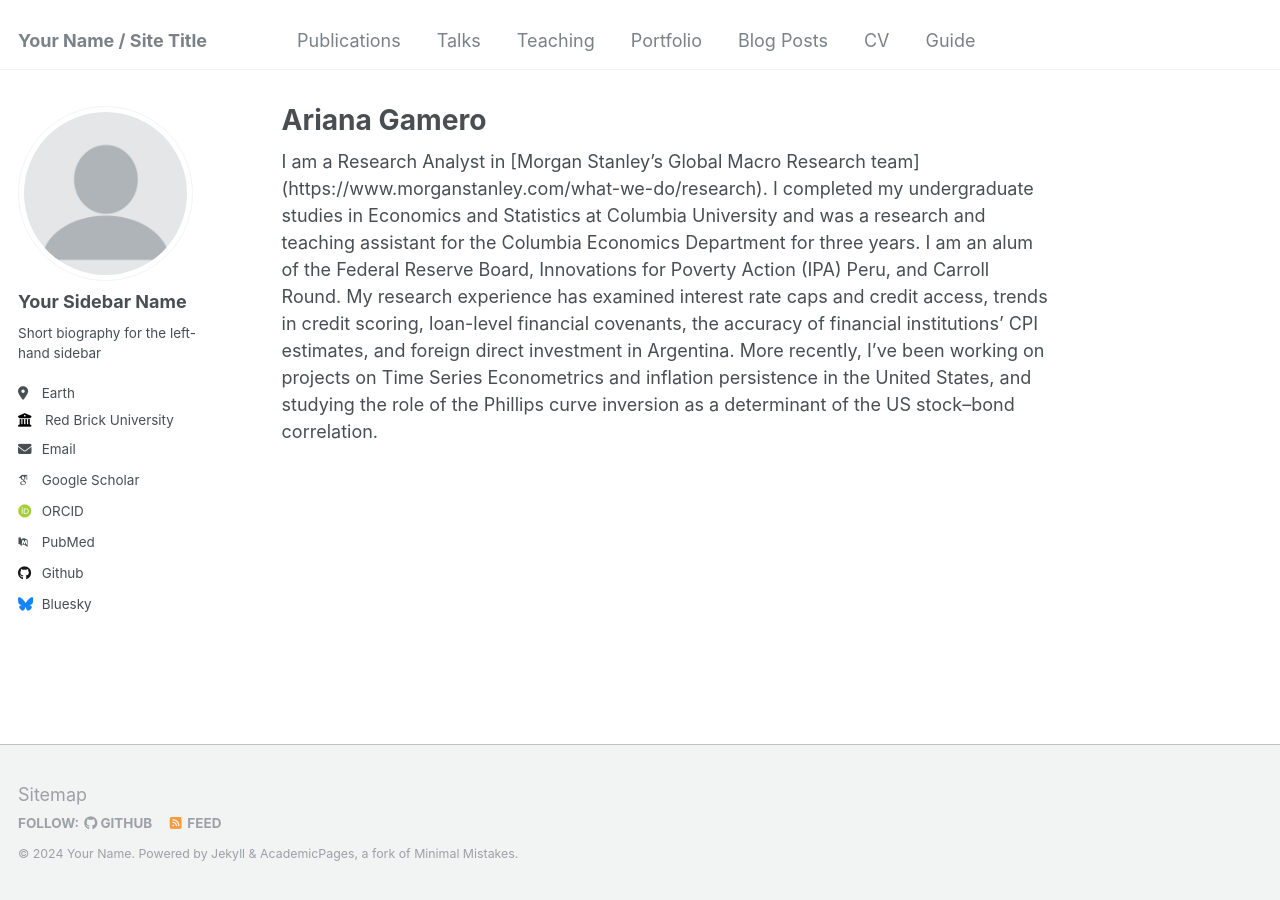
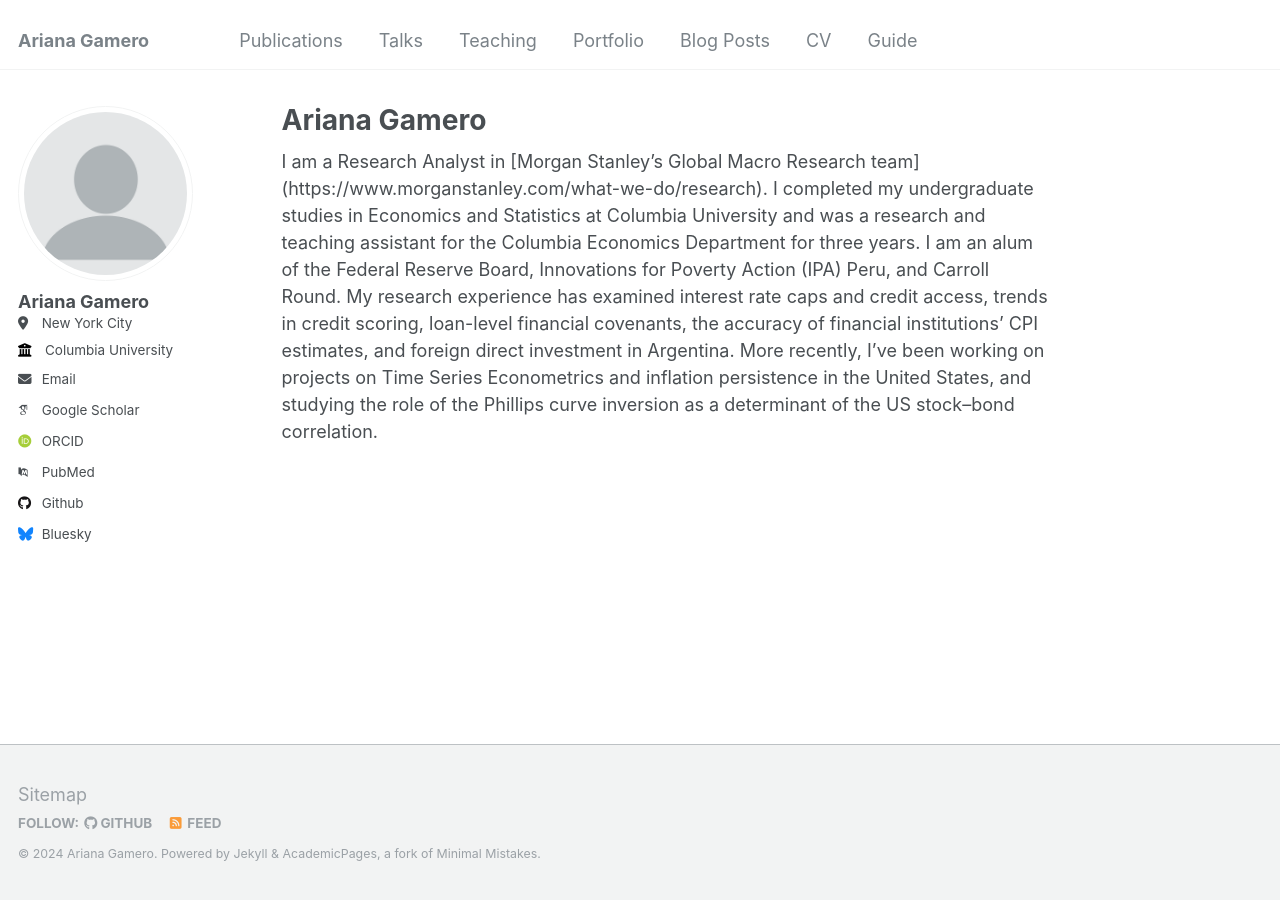
Before and after one commit to arianagamero11/arianagamero11.github.io, a Jekyll site: the page built from _pages/about.md, in a window 1280 px wide. Built offline with Jekyll 4.4.1, drawn with Linux system fonts in a browser that asks for light colours; some web fonts are replaced.

Commit message:
Update _config.yml

```diff
--- a/_config.yml
+++ b/_config.yml
@@ -8,11 +8,11 @@
 
 # Basic Site Settings
 locale                   : "en-US"
-title                    : "Your Name / Site Title"
+title                    : "Ariana Gamero"
 title_separator          : "-"
-name                     : &name "Your Name"
+name                     : &name "Ariana Gamero"
 description              : &description "personal description"
-url                      : https://academicpages.github.io # the base hostname & protocol for your site e.g. "https://mmistakes.github.io"
+url                      : https://arianagamero11.github.io # the base hostname & protocol for your site e.g. "https://mmistakes.github.io"
 baseurl                  : "" # the subpath of your site, e.g. "/blog"
 repository               : "academicpages/academicpages.github.io"
 
@@ -22,13 +22,13 @@
 author:
   # Biographic information
   avatar           : "profile.png"
-  name             : "Your Sidebar Name"
+  name             : "Ariana Gamero"
   pronouns         : # example: "she/her"
-  bio              : "Short biography for the left-hand sidebar"
-  location         : "Earth"
-  employer         : "Red Brick University"
+  bio              : # "Short biography for the left-hand sidebar"
+  location         : "New York City"
+  employer         : "Columbia University"
   uri              : # URL
-  email            : "none@example.org"
+  email            : "ariana.gamero@icloud.com"
 
   # Academic websites
   arxiv            : # URL - Update with the correct link to your profile
```
